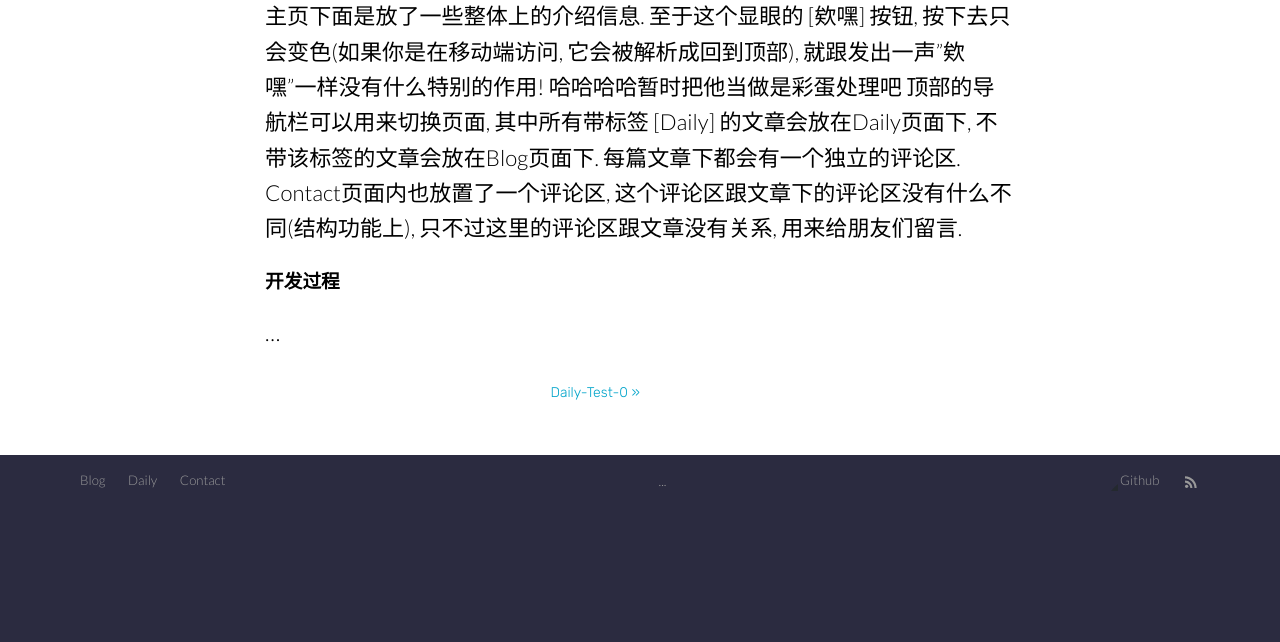
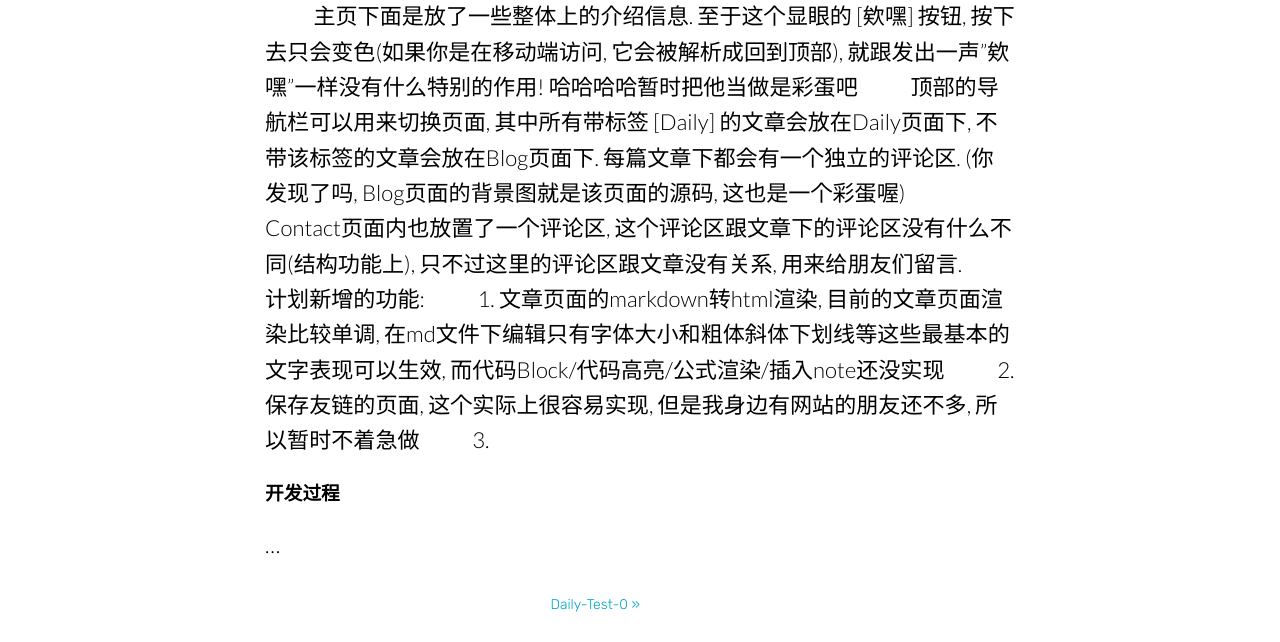
Before and after one commit to pandacase/pandacase.github.io, a Jekyll site: the page built from _posts/2023-03-11-pandaBlog.md, in a window 1280 px wide and 900 px high, scrolled down 1550 px, cut to the strip 258-900 px from the top of the window. Built offline with Jekyll 4.4.1, drawn with Linux system fonts in a browser that asks for light colours; nearby versions of some CDN libraries; comment, search, counter and statistics services are not loaded; before the commit the page ends 2316 px from its top, so only the background shows below that.

Commit message:
Update 2023-03-11-pandaBlog.md

```diff
--- a/_posts/2023-03-11-pandaBlog.md
+++ b/_posts/2023-03-11-pandaBlog.md
@@ -7,7 +7,7 @@ categories:
 image: https://s1.ax1x.com/2023/03/14/pplBuvj.jpg
 ---
 
-在22年下半年通过某些渠道看到了一个不认识的同学的博客网站 [Stalo's Blog](https://jin-yuhan.github.io/) 点进去后被好看的UI和动画效果震撼到了, 所以就萌生了想自己也建一个网站的想法.
+&emsp;&emsp; 在22年下半年通过某些渠道看到了一个不认识的同学的博客网站 [Stalo's Blog](https://jin-yuhan.github.io/) 点进去后被好看的UI和动画效果震撼到了, 所以就萌生了想自己也建一个网站的想法.
 
 之后翻了很多中大学长的博客网站, 发现网站的功能主要有如下几种:
 
@@ -15,16 +15,19 @@ image: https://s1.ax1x.com/2023/03/14/pplBuvj.jpg
 2. 在线留言
 3. 保存友链
 
-所以我主要也是朝着这几个功能去做的, 不过一般CSE学生的博客网站都是在更项目型Blog. 个人的话还想加入更新一些日常趣事的栏目, 因为原先在米游社里面有时候就会心血来潮更几篇这种类型的文章, 然后自己每时隔一段时间回去翻看的话总能收获美好的回忆 (大多数时候是hhh).
+&emsp;&emsp; 所以我主要也是朝着这几个功能去做的, 不过一般CSE学生的博客网站都是在更项目型Blog. 个人的话还想加入更新一些日常趣事的栏目, 因为原先在米游社里面有时候就会心血来潮更几篇这种类型的文章, 然后自己每时隔一段时间回去翻看的话总能收获美好的回忆 (大多数时候是hhh).
 
 ### 页面介绍
 
 ![Home](https://s1.ax1x.com/2023/03/15/pp3uaDJ.png)
 
-主页下面是放了一些整体上的介绍信息. 至于这个显眼的 [欸嘿] 按钮, 按下去只会变色(如果你是在移动端访问, 它会被解析成回到顶部), 就跟发出一声"欸嘿"一样没有什么特别的作用! 哈哈哈哈暂时把他当做是彩蛋处理吧
-顶部的导航栏可以用来切换页面, 其中所有带标签 [Daily] 的文章会放在Daily页面下, 不带该标签的文章会放在Blog页面下. 每篇文章下都会有一个独立的评论区.
-Contact页面内也放置了一个评论区, 这个评论区跟文章下的评论区没有什么不同(结构功能上), 只不过这里的评论区跟文章没有关系, 用来给朋友们留言.
-
+&emsp;&emsp; 主页下面是放了一些整体上的介绍信息. 至于这个显眼的 [欸嘿] 按钮, 按下去只会变色(如果你是在移动端访问, 它会被解析成回到顶部), 就跟发出一声"欸嘿"一样没有什么特别的作用! 哈哈哈哈暂时把他当做是彩蛋吧
+&emsp;&emsp; 顶部的导航栏可以用来切换页面, 其中所有带标签 [Daily] 的文章会放在Daily页面下, 不带该标签的文章会放在Blog页面下. 每篇文章下都会有一个独立的评论区. (你发现了吗, Blog页面的背景图就是该页面的源码, 这也是一个彩蛋喔)
+&emsp;&emsp; Contact页面内也放置了一个评论区, 这个评论区跟文章下的评论区没有什么不同(结构功能上), 只不过这里的评论区跟文章没有关系, 用来给朋友们留言.
+&emsp;&emsp; 计划新增的功能:
+&emsp;&emsp; 1. 文章页面的markdown转html渲染, 目前的文章页面渲染比较单调, 在md文件下编辑只有字体大小和粗体斜体下划线等这些最基本的文字表现可以生效, 而代码Block/代码高亮/公式渲染/插入note还没实现
+&emsp;&emsp; 2. 保存友链的页面, 这个实际上很容易实现, 但是我身边有网站的朋友还不多, 所以暂时不着急做
+&emsp;&emsp; 3.
 
 
 ### 开发过程
```
